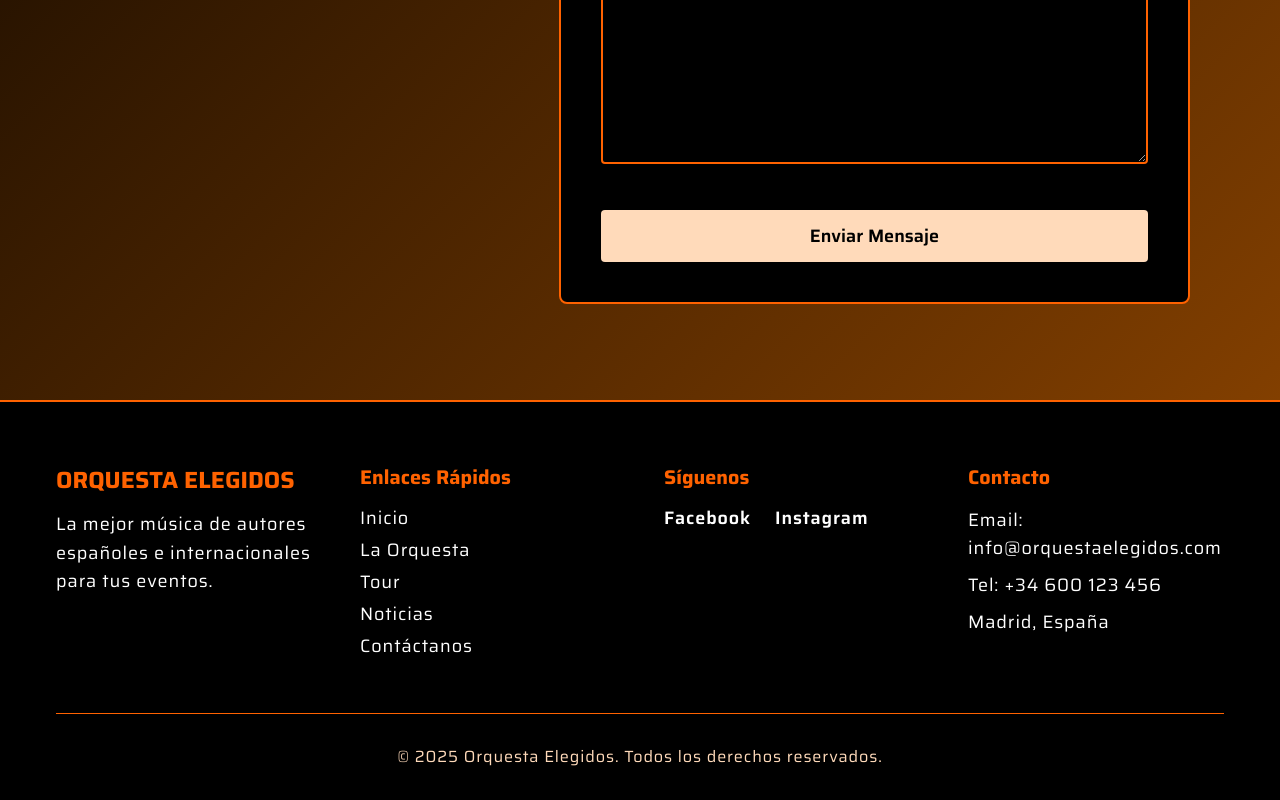
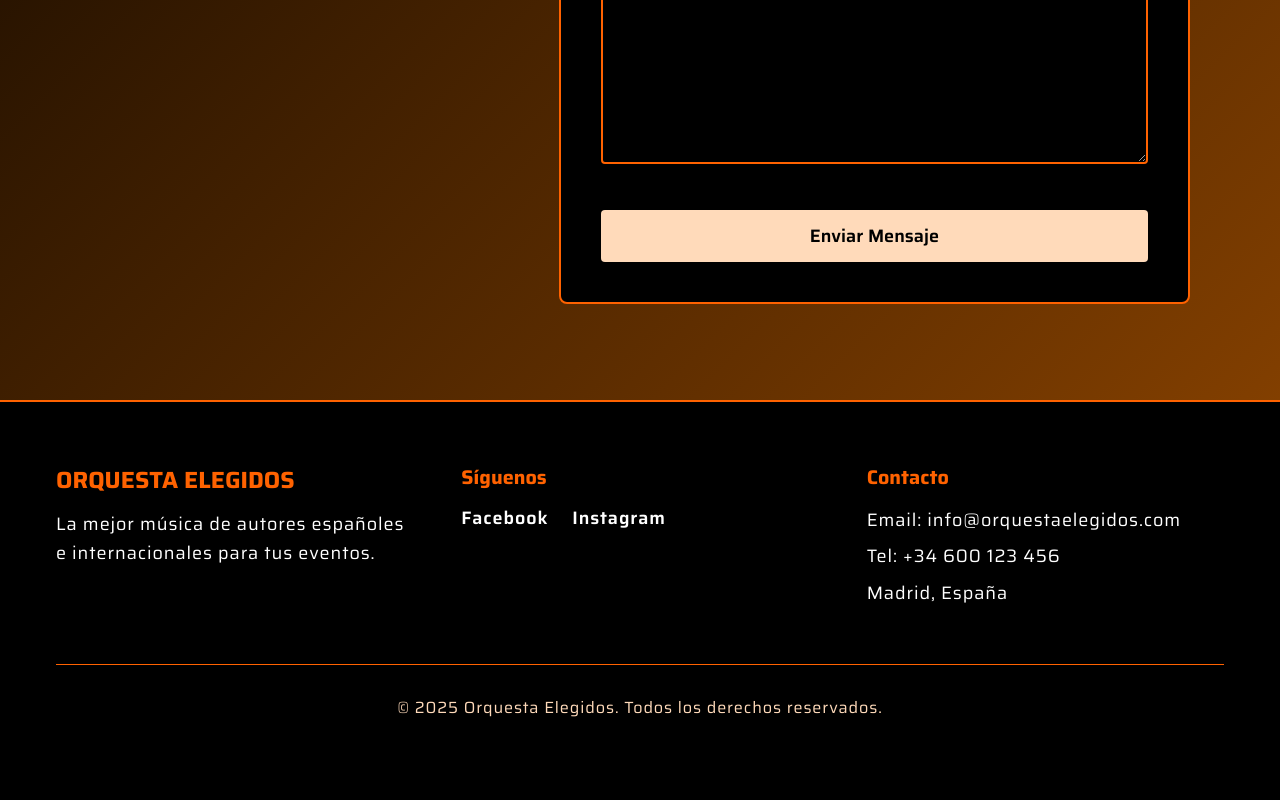
Before and after one commit to Izshin/Elegidos, a React (Vite) app: page /contacto in a window 1280 px wide. Shown: the part 784-1584 px from the top of the page. After the commit the page ends 1535 px from the top, so only its background shows below. Built offline with nearby package versions, Linux system fonts and the light colour scheme.

Commit message:
ar carajo

```diff
--- a/src/components/Footer.tsx
+++ b/src/components/Footer.tsx
@@ -11,17 +11,6 @@ const Footer = () => {
           <div className="footer-section">
             <h3>ORQUESTA ELEGIDOS</h3>
             <p>La mejor música de autores españoles e internacionales para tus eventos.</p>
-          </div>
-
-          <div className="footer-section">
-            <h4>Enlaces Rápidos</h4>
-            <ul>
-              <li><Link to="/">Inicio</Link></li>
-              <li><Link to="/orquesta">La Orquesta</Link></li>
-              <li><Link to="/tour">Tour</Link></li>
-              <li><Link to="/noticias">Noticias</Link></li>
-              <li><Link to="/contacto">Contáctanos</Link></li>
-            </ul>
           </div>
 
           <div className="footer-section">
```
